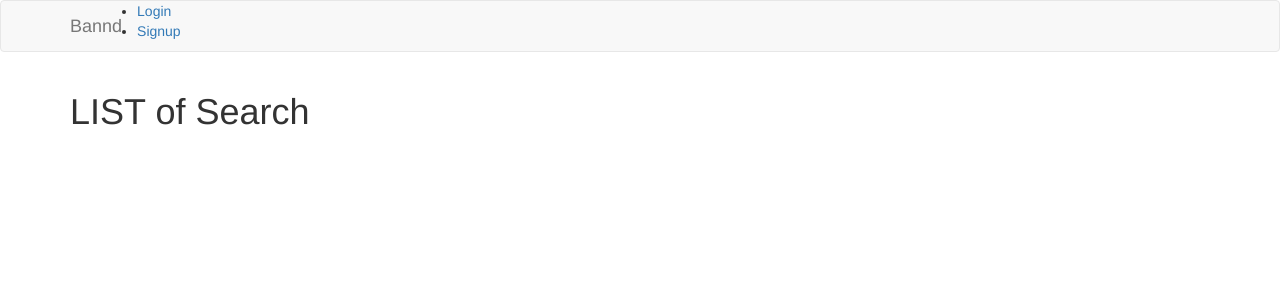
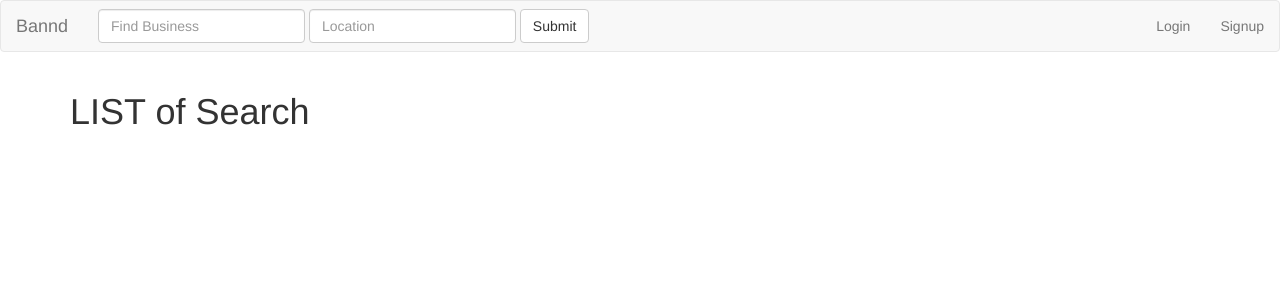
Before and after one commit to johndsykes86/Bannd, a Node server app: page / in a window 1280 px wide. Shown: the top 300 px of the page. Run offline with Node 20, Linux system fonts and the light colour scheme; some libraries are stand-ins or nearby versions.

Commit message:
added naviagtion-bar

```diff
--- a/views/layout.ejs
+++ b/views/layout.ejs
@@ -6,37 +6,47 @@
     <link rel="stylesheet" type="text/css" href="/css/bootstrap.min.css">
     <link rel="stylesheet" href="/css/style.css">
     <script src="/js/jquery-3.2.1.min.js"></script>
+    <script src="https://maxcdn.bootstrapcdn.com/bootstrap/3.3.7/js/bootstrap.min.js" charset="utf-8"></script>
   </head>
   <body>
+    <!-- start bootstrap nav-bar template -->
     <nav class="navbar navbar-default">
-      <div class="container">
+  <div class="container-fluid">
     <!-- Brand and toggle get grouped for better mobile display -->
     <div class="navbar-header">
-          <button type="button" class="navbar-toggle collapsed" data-toggle="collapse" data-target="#bs-example-navbar-collapse-1">
+      <button type="button" class="navbar-toggle collapsed" data-toggle="collapse" data-target="#bs-example-navbar-collapse-1" aria-expanded="false">
         <span class="sr-only">Toggle navigation</span>
-            <span class="icon-bar"></span>
+        <span class="icon-bar">test</span>
         <span class="icon-bar"></span>
         <span class="icon-bar"></span>
       </button>
       <a class="navbar-brand" href="/">Bannd</a>
     </div>
+      <!-- search business and location -->
+        <div class="form-group">
+          <form class="navbar-form navbar-left">
+          <input type="text" class="form-control" placeholder="Find Business" id="search-text">
+          <input type="text" class="form-control" placeholder="Location" id="location-text">
+          <button type="button" id="search-submit" class="btn btn-default">Submit</button>
+        </form>
 
-        <!-- Collect the nav links, forms, and other content for toggling -->
-        <div class="collapse navbar-collapse" id="user-menu">
-          <ul>
+        <ul class="nav navbar-nav navbar-right" id='dropdown'>
+          <li class="dropdown">
             <% if (user) { %>
-              <li>Hello <a href="<%= `/profile/${user.id}` %>"><%= user.local.email %></a></li>
+            <a href="#" class="dropdown-toggle" data-toggle="dropdown" role="button" aria-haspopup="true" aria-expanded="false">Hello <%= user.firstName %><span class="caret"></span></a>
+            <ul class="dropdown-menu">
+              <li><a href="<%= `/profile/${user.id}` %>">Profile</a></li>
+              <li><a href="#">Settings</a></li>
+              <li role="separator" class="divider"></li>
               <li><a href="/logout">Logout</a></li>
-              <li><a href="/secret">Secret Page (Authenticated Users Only)</a></li>
-              <h1>WORKS</h1>
-              <input type="text" placeholder="Search" id="search-text">
-              <input type="text" placeholder="Location" id="location-text">
-              <button type="button" id="search-submit">CLICK</button>
               <% } else { %>
                 <li><a href="/login">Login</a></li>
                 <li><a href="/signup">Signup</a></li>
               <% } %>
             </ul>
+          </li>
+        </ul>
+      </div>
     </div><!-- /.navbar-collapse -->
   </div><!-- /.container-fluid -->
 </nav>
```
Lines whose indentation alone changed are shown as unchanged.
